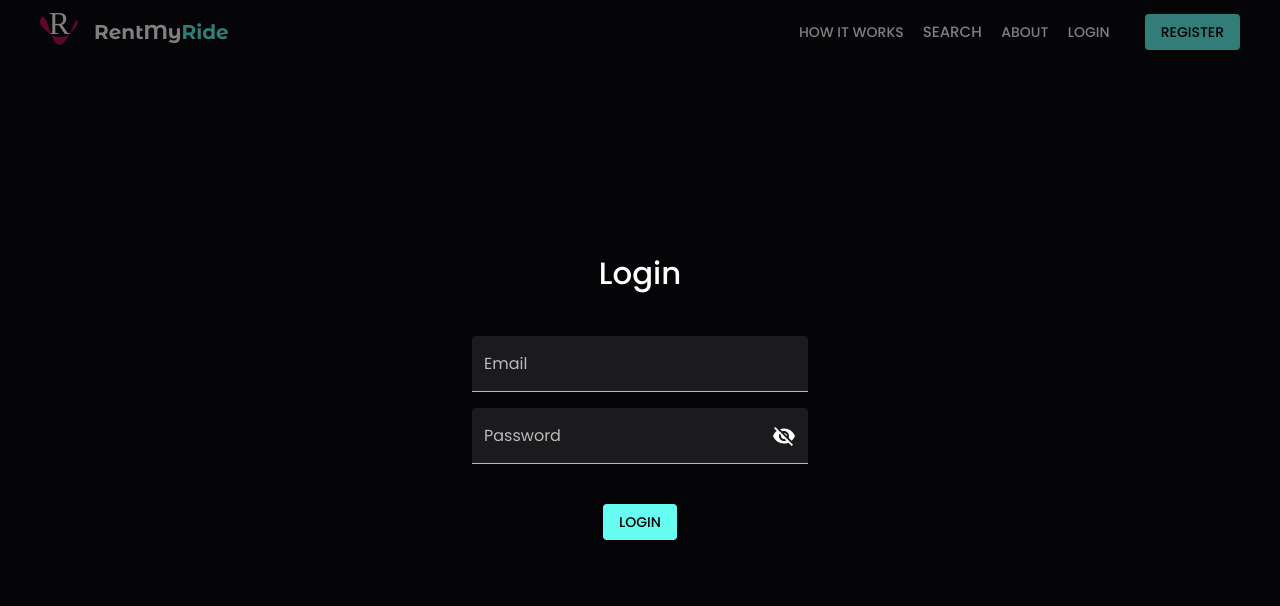
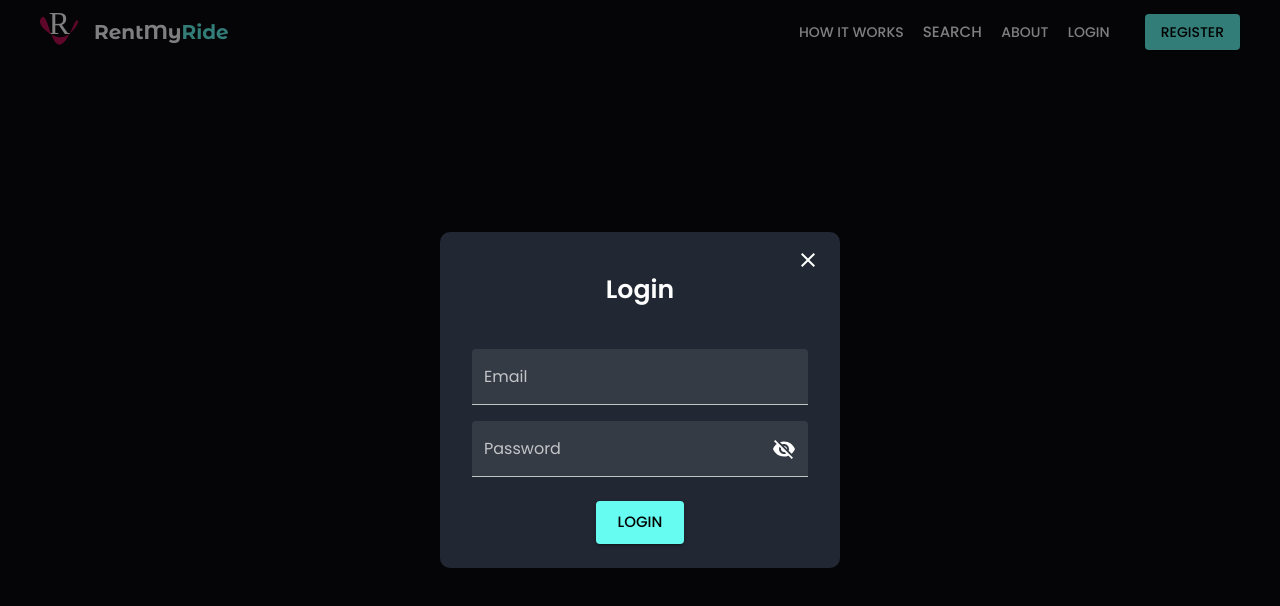
Before and after one commit to JimmyBloombug/RentMyRide2, a React (Create React App) app in the folder client/: page / in a window 1280 px wide. Both pictures are taken after a click on the button "LOGIN". Shown: the top 606 px of the page. Built offline with nearby package versions, Linux system fonts and the light colour scheme; no server answers.

Commit message:
edited server auth, edited login

```diff
--- a/client/src/components/auth/Login.js
+++ b/client/src/components/auth/Login.js
@@ -1,4 +1,4 @@
-import React, { useContext } from 'react';
+import React, { Fragment, useContext, useEffect } from 'react';
 import { motion } from 'framer-motion';
 
 // Material UI
@@ -15,10 +15,16 @@ import { makeStyles } from '@material-ui/core/styles';
 // Material Icons
 import Visibility from '@material-ui/icons/Visibility';
 import VisibilityOff from '@material-ui/icons/VisibilityOff';
+import CloseIcon from '@material-ui/icons/Close';
+
+// Components
+import Loading from '../layout/Loading';
+import Alerts from '../layout/Alerts';
 
 // Context
 import NavbarContext from '../../context/navbar/navbarContext';
 import AuthContext from '../../context/auth/authContext';
+import AlertContext from '../../context/alert/alertContext';
 import { SET_EMAIL, SET_PW } from '../../context/types';
 
 // Define Style
@@ -34,12 +40,22 @@ const useStyles = makeStyles((theme) => ({
     flexDirection: 'column',
     position: 'absolute',
     width: 400,
+    background: theme.palette.background.paper,
     padding: theme.spacing(2, 4, 3),
     borderRadius: '10px',
     outline: 'none',
   },
-  h2: {
-    margin: theme.spacing(3, 0, 5),
+  formCont: {
+    marginTop: theme.spacing(2),
+    width: '100%',
+    height: '100%',
+    display: 'flex',
+    alignItems: 'center',
+    flexDirection: 'column',
+  },
+  h3: {
+    fontWeight: '600',
+    marginTop: theme.spacing(3),
   },
   loginInput: {
     marginBottom: theme.spacing(3),
@@ -48,23 +64,81 @@ const useStyles = makeStyles((theme) => ({
   emailInput: {
     marginBottom: theme.spacing(2),
   },
+  loadingGif: {
+    height: '200px',
+    marginBottom: theme.spacing(12),
+  },
+  successGif: {
+    height: '200px',
+  },
+  closeButton: {
+    position: 'absolute',
+    right: '0px',
+    top: '10px',
+    '&:hover': {
+      backgroundColor: 'transparent',
+    },
+  },
 }));
 
 const Login = () => {
+  // ======== CONTEXT =========
   // Menu Context
   const navbarContext = useContext(NavbarContext);
   const { loginFormOpen, setLoginForm } = navbarContext;
 
   // Auth Context
   const authContext = useContext(AuthContext);
-  const { email, password, showPw, setShowPw, setValue } = authContext;
+  const {
+    isAuthenticated,
+    email,
+    password,
+    emailErr,
+    passwordErr,
+    showPw,
+    setShowPw,
+    setValue,
+    serverErr,
+    resetAll,
+    loading,
+    loginUser,
+  } = authContext;
 
-  // Modal Change
-  const handleLoginClose = () => {
+  const alertContext = useContext(AlertContext);
+  const { setAlert, clearAlerts } = alertContext;
+
+  //======= FUNCTIONS =========
+
+  useEffect(() => {
+    // set alerts
+    if (serverErr !== undefined) {
+      serverErr.forEach((element) => {
+        setAlert(element.msg, 'error');
+      });
+      // serverErr.map((error) => {
+      //   setAlert(error.msg, 'error');
+      // });
+    }
+
+    // close login form after login
+    if (isAuthenticated) {
+      handleClick('close');
+    }
+    // eslint-disable-next-line
+  }, [serverErr, isAuthenticated]);
+
+  // Handle Change
+  const handleClick = (type) => {
+    if (type === 'close') {
+      resetAll();
       setLoginForm(false);
+    } else {
+      clearAlerts();
+      loginUser();
+    }
   };
 
-  // Handle Input Change
+  // Handle Change
   const handleChange = (type) => (e) => {
     setValue(type, e.target.value);
   };
@@ -88,7 +162,7 @@ const Login = () => {
   return (
     <Modal
       open={loginFormOpen}
-      onClose={handleLoginClose}
+      onClose={() => handleClick('close')}
       aria-labelledby='login'
       className={classes.modal}
     >
@@ -105,13 +179,23 @@ const Login = () => {
         className={classes.modal}
       >
         <div className={classes.loginCont}>
-          <h2 className={classes.h2}>Login</h2>
+          <Button
+            className={classes.closeButton}
+            onClick={() => handleClick('close')}
+          >
+            <CloseIcon />
+          </Button>
+          <h3 className={classes.h3}>Login</h3>
+          <div className={classes.formCont}>
+            {loading ? (
+              <Fragment>
+                <Alerts />
                 <FormControl
                   variant='filled'
                   fullWidth
                   className={classes.emailInput}
                 >
-            <InputLabel htmlFor='email' color='secondary'>
+                  <InputLabel htmlFor='email' color='primary' error={emailErr}>
                     Email
                   </InputLabel>
                   <FilledInput
@@ -119,11 +203,16 @@ const Login = () => {
                     type='text'
                     value={email}
                     onChange={handleChange(SET_EMAIL)}
-              color='secondary'
+                    color='primary'
+                    error={emailErr}
                   />
                 </FormControl>
                 <FormControl variant='filled' fullWidth>
-            <InputLabel htmlFor='password' color='secondary'>
+                  <InputLabel
+                    htmlFor='password'
+                    color='primary'
+                    error={passwordErr}
+                  >
                     Password
                   </InputLabel>
                   <FilledInput
@@ -131,6 +220,8 @@ const Login = () => {
                     type={showPw ? 'text' : 'password'}
                     value={password}
                     onChange={handleChange(SET_PW)}
+                    color='primary'
+                    error={passwordErr}
                     endAdornment={
                       <InputAdornment position='end'>
                         <IconButton
@@ -143,14 +234,23 @@ const Login = () => {
                         </IconButton>
                       </InputAdornment>
                     }
-              color='secondary'
                   />
                 </FormControl>
-          <Box mt={5} mb={3}>
-            <Button color='primary' variant='contained'>
+                <Box mt={3}>
+                  <Button
+                    color='primary'
+                    variant='contained'
+                    size='large'
+                    onClick={handleClick}
+                  >
                     Login
                   </Button>
                 </Box>
+              </Fragment>
+            ) : (
+              <Loading classes={classes.loadingGif} />
+            )}
+          </div>
         </div>
       </motion.div>
     </Modal>
--- a/client/src/components/auth/Register.js
+++ b/client/src/components/auth/Register.js
@@ -116,7 +116,7 @@ const Register = () => {
     setSlide,
     registerUser,
     validateFirstSlide,
-    resetRegister,
+    resetAll,
   } = authContext;
 
   // AlertContext
@@ -134,8 +134,8 @@ const Register = () => {
     } else if (type === 'next' && registerSlide === 2) {
       registerUser();
     } else if (type === 'close') {
+      resetAll();
       setRegisterForm(false);
-      resetRegister();
     }
   };
 
--- a/client/src/components/auth/RegisterSlide3.js
+++ b/client/src/components/auth/RegisterSlide3.js
@@ -29,9 +29,9 @@ const RegisterSlide3 = (props) => {
 
   // ======= FUNCTIONS ========
   useEffect(() => {
-    if (serverErr !== null && serverErr !== undefined) {
-      serverErr.foreach((error) => {
-        setAlert(error.msg, 'error', 0);
+    if (serverErr !== undefined) {
+      serverErr.forEach((element) => {
+        setAlert(element.msg, 'error');
       });
     }
     // eslint-disable-next-line
--- a/client/src/context/auth/AuthState.js
+++ b/client/src/context/auth/AuthState.js
@@ -14,6 +14,8 @@ import {
   USER_FAIL,
   USER_LOADED,
   AUTH_ERROR,
+  LOGIN_SUCCESS,
+  LOGIN_FAIL,
   REGISTER_SUCCESS,
   REGISTER_FAIL,
   SET_LOADING,
@@ -193,7 +195,7 @@ export const AuthState = (props) => {
     }
   };
 
-  // Search Database for =User
+  // Search Database for User
   const searchUser = async () => {
     // get config
     const config = {
@@ -299,7 +301,6 @@ export const AuthState = (props) => {
 
         loadUser();
       } catch (error) {
-        console.log(error.response);
         dispatch({
           type: REGISTER_FAIL,
           payload: error.response.data.errors,
@@ -326,14 +327,49 @@ export const AuthState = (props) => {
     }
   };
 
-  const resetRegister = () => {
+  // ======= LOGIN ========
+
+  // Login user
+  const loginUser = async () => {
+    const config = {
+      headers: {
+        'Content-Type': 'application/json',
+      },
+    };
+
+    const formData = {
+      email: state.email,
+      password: state.password,
+    };
+
+    // Set loading
+    setValue(SET_LOADING);
+
+    try {
+      const res = await axios.post('/server/auth', formData, config);
+
+      dispatch({
+        type: LOGIN_SUCCESS,
+        payload: res.data.token,
+      });
+
+      loadUser();
+    } catch (error) {
+      console.log(error.response);
+      dispatch({
+        type: LOGIN_FAIL,
+        payload: error.response.data.errors,
+      });
+    }
+  };
+
+  // Reset all
+  const resetAll = () => {
     dispatch({ type: RESET_REGISTER });
   };
 
-  // ======= LOGIN ========
-  // TODO
+  // ======= LOAD USER =======
 
-  // ======= LOAD USER =======
   const loadUser = async () => {
     // set auth token
     if (localStorage.token) {
@@ -388,8 +424,9 @@ export const AuthState = (props) => {
         setShowPw,
         setValue,
         searchUser,
-        setSlide,
         registerUser,
+        loginUser,
+        loadUser,
         validateUsername,
         validatePassword,
         validatePasswordRpt,
@@ -397,8 +434,8 @@ export const AuthState = (props) => {
         validateInput,
         validateCountry,
         validateFirstSlide,
-        resetRegister,
-        loadUser,
+        setSlide,
+        resetAll,
       }}
     >
       {props.children}
--- a/client/src/context/auth/authReducer.js
+++ b/client/src/context/auth/authReducer.js
@@ -24,6 +24,8 @@ import {
   SET_CITY_ERR,
   REGISTER_SUCCESS,
   REGISTER_FAIL,
+  LOGIN_SUCCESS,
+  LOGIN_FAIL,
   USER_SUCCESS,
   USER_FAIL,
   USER_LOADED,
@@ -195,6 +197,7 @@ const AuthReducer = (state, action) => {
         cityErr: action.payload,
       };
     case REGISTER_SUCCESS:
+    case LOGIN_SUCCESS:
       localStorage.setItem('token', action.payload);
       return {
         ...state,
@@ -203,6 +206,7 @@ const AuthReducer = (state, action) => {
         serverErr: undefined,
       };
     case REGISTER_FAIL:
+    case LOGIN_FAIL:
     case AUTH_ERROR:
       localStorage.removeItem('token');
       return {
--- a/client/src/context/types.js
+++ b/client/src/context/types.js
@@ -37,6 +37,8 @@ export const AUTH_ERROR = 'AUTH_ERROR';
 export const REGISTER_SUCCESS = 'REGISTER_SUCCESS';
 export const REGISTER_FAIL = 'REGISTER_FAIL';
 export const RESET_REGISTER = 'RESET_REGISTER';
+export const LOGIN_SUCCESS = 'LOGIN_SUCCESS';
+export const LOGIN_FAIL = 'LOGIN_FAIL';
 
 // Alert
 export const SET_ALERT = 'SET_ALERT';
```
Also changed, not shown: 2 other files (tests, documents, lock files or other folders). Lines whose indentation alone changed are shown as unchanged.
